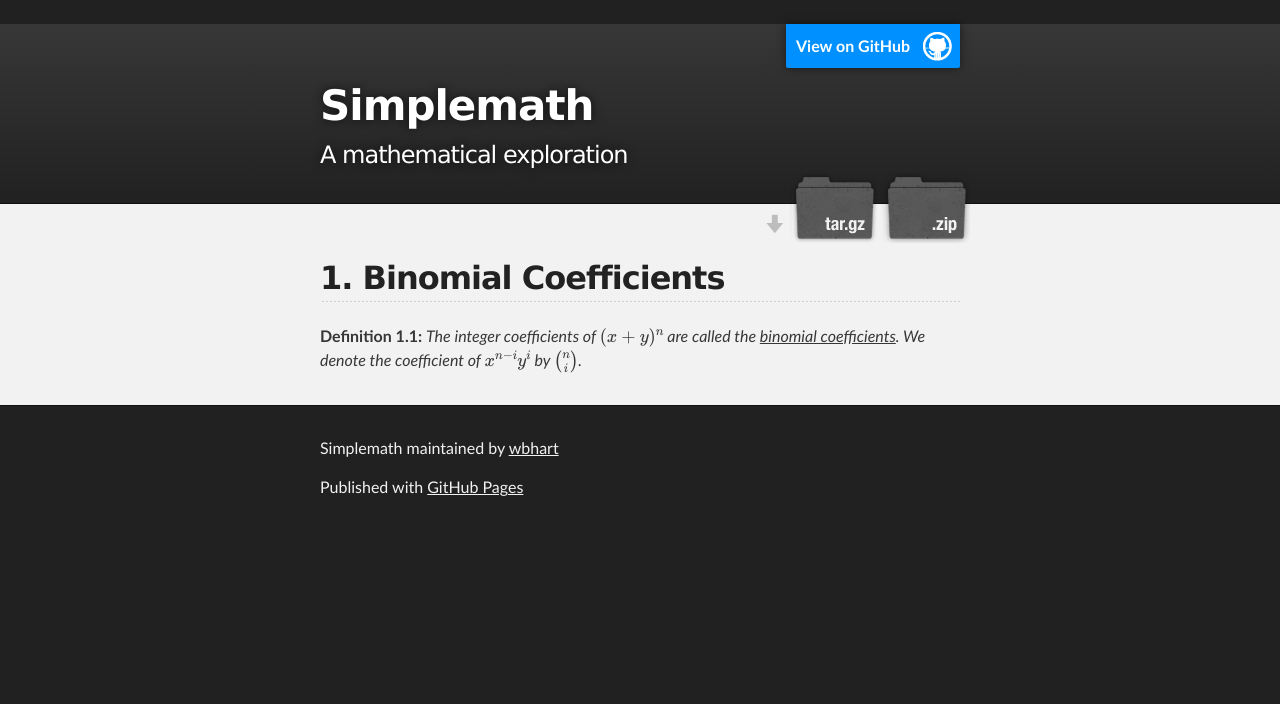
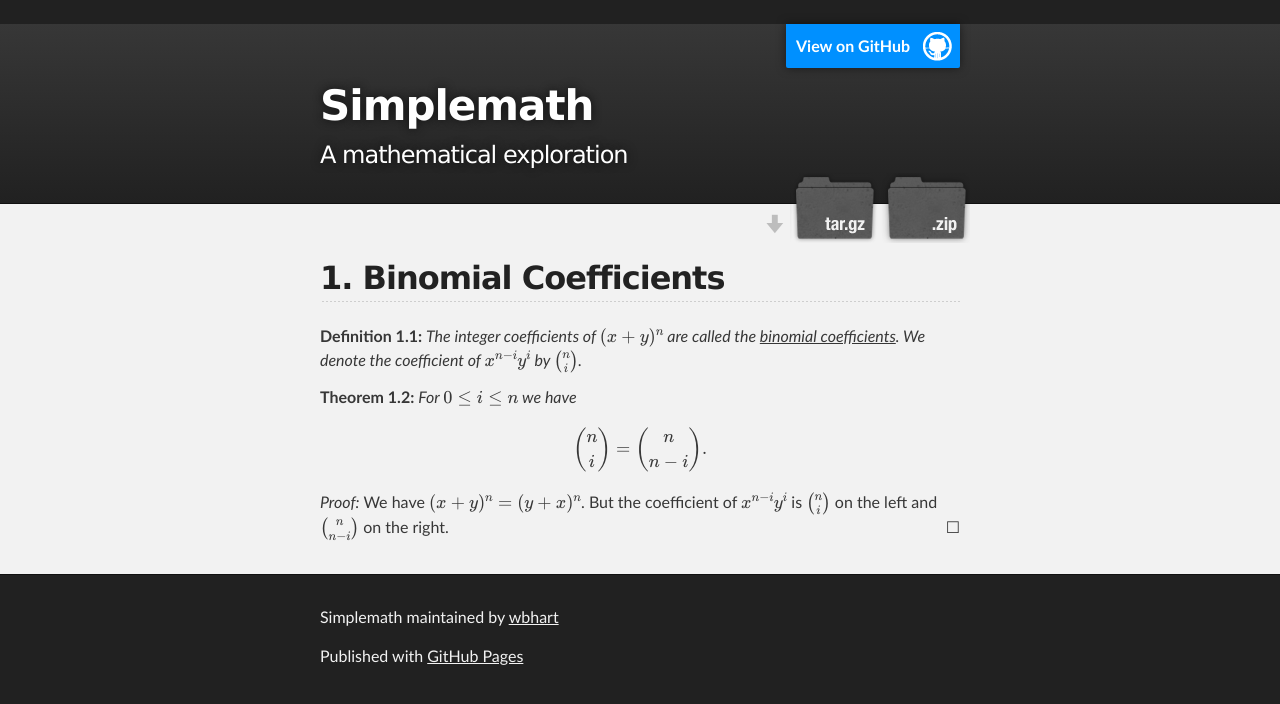
Before and after one commit to wbhart/SimpleMath, a Jekyll site: the page built from binomial.html, in a window 1280 px wide. Shown: the top 704 px of the page. Built offline with Jekyll 4.4.1, drawn with Linux system fonts in a browser that asks for light colours; formulas are drawn with MathJax 3.

Commit message:
Update binomial.html

```diff
--- a/binomial.html
+++ b/binomial.html
@@ -8,3 +8,11 @@ title: Simplemath
 <definition> The integer coefficients of $(x + y)^n$ are called the <u>binomial coefficients</u>. We denote the coefficient
 of $x^{n - i}y^i$ by $\binom{n}{i}$.
 </definition>
+
+<theorem> For $0 \leq i \leq n$ we have
+$$\binom{n}{i} = \binom{n}{n - i}.$$
+</theorem>
+
+<proof> We have $(x + y)^n = (y + x)^n$. But the coefficient of $x^{n - i}y^i$ is $\binom{n}{i}$ on the left and
+$\binom{n}{n - i}$ on the right.
+</proof>
```
